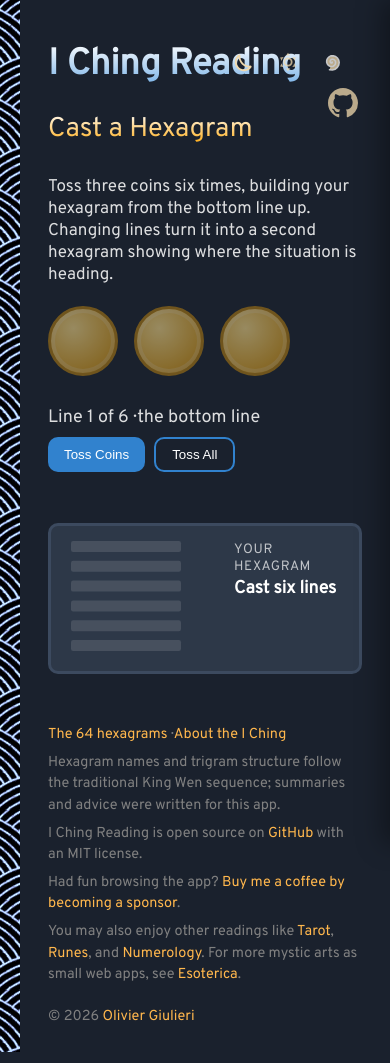
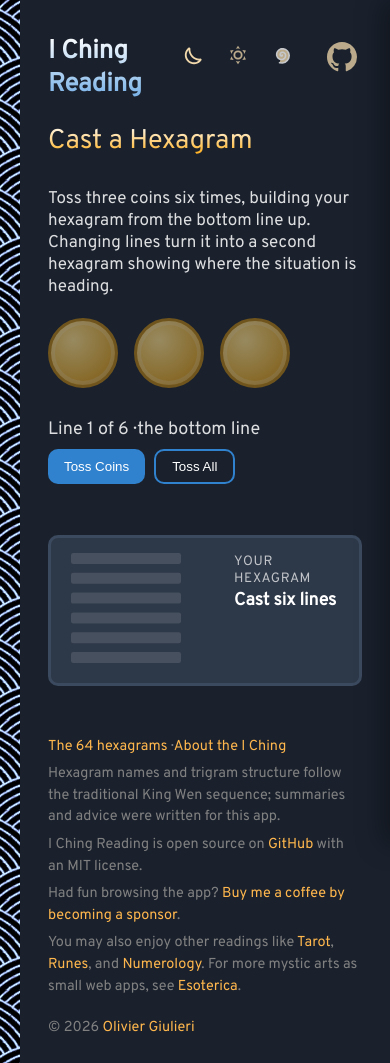
Before and after one commit to evoluteur/i-ching-reading, a website: page index.html in a window 390 px wide. Drawn offline with Linux system fonts and the light colour scheme.

Commit message:
fix: layout tweaks

```diff
--- a/css/about.css
+++ b/css/about.css
@@ -82,13 +82,24 @@
   }
 }
 
-/* GitHub link, just below the theme toggle */
+/* Theme toggle + GitHub link as one row, anchored top right (core.css
+   normally anchors #omg-theme-picker there directly; "static" here lets it
+   sit inline instead, with the gap coming from the flex row). */
+#omg-header-tools {
+  position: absolute;
+  top: 5px;
+  right: 5px;
+  z-index: 200;
+  display: flex;
+  align-items: center;
+  gap: 20px;
+}
+#omg-header-tools #omg-theme-picker {
+  position: static;
+}
+
+/* GitHub link, same look as the theme toggle's icons */
 #omg-github {
-  position: absolute;
-  top: 34px;
-  right: 4px; /* centred under the last toggle icon */
-  margin-top: 12px;
-  z-index: 200;
   display: inline-flex;
   align-items: center;
   justify-content: center;
@@ -109,3 +120,15 @@ html[data-theme="evol-blue"] #omg-github svg {
 #omg-github:focus-visible {
   opacity: 1;
 }
+
+/* keep the title clear of the theme toggle and GitHub link on phones */
+@media only screen and (max-width: 560px) {
+  #omg-header h1 {
+    padding-right: 205px;
+  }
+  #omg-header h1 {
+    font-size: 1.6rem;
+    white-space: normal;
+    overflow: visible;
+  }
+}
--- a/index.html
+++ b/index.html
@@ -48,6 +48,7 @@
   >
     <div id="omg-header">
       <h1>I Ching Reading</h1>
+      <div id="omg-header-tools">
         <div id="omg-theme-picker"></div>
         <a
           id="omg-github"
@@ -61,6 +62,7 @@
               d="M8 0C3.58 0 0 3.58 0 8c0 3.54 2.29 6.53 5.47 7.59.4.07.55-.17.55-.38 0-.19-.01-.82-.01-1.49-2.01.37-2.53-.49-2.69-.94-.09-.23-.48-.94-.82-1.13-.28-.15-.68-.52-.01-.53.63-.01 1.08.58 1.23.82.72 1.21 1.87.87 2.33.66.07-.52.28-.87.51-1.07-1.78-.2-3.64-.89-3.64-3.95 0-.87.31-1.59.82-2.15-.08-.2-.36-1.02.08-2.12 0 0 .67-.21 2.2.82.64-.18 1.32-.27 2-.27.68 0 1.36.09 2 .27 1.53-1.04 2.2-.82 2.2-.82.44 1.1.16 1.92.08 2.12.51.56.82 1.27.82 2.15 0 3.07-1.87 3.75-3.65 3.95.29.25.54.73.54 1.48 0 1.07-.01 1.93-.01 2.2 0 .21.15.46.55.38A8.013 8.013 0 0016 8c0-4.42-3.58-8-8-8z"
             /></svg
         ></a>
+      </div>
     </div>
     <h2 id="spread-title">Cast a Hexagram</h2>
     <div class="content">
```
Also changed, not shown: about.html (+2 -0 lines). Lines whose indentation alone changed are shown as unchanged.
